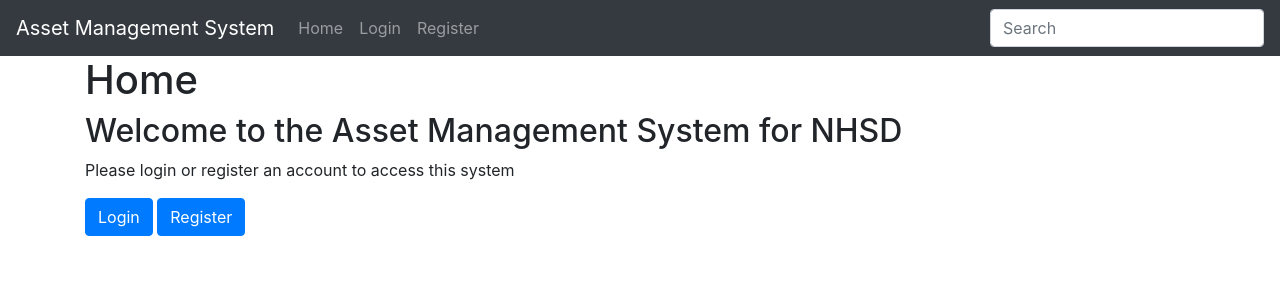
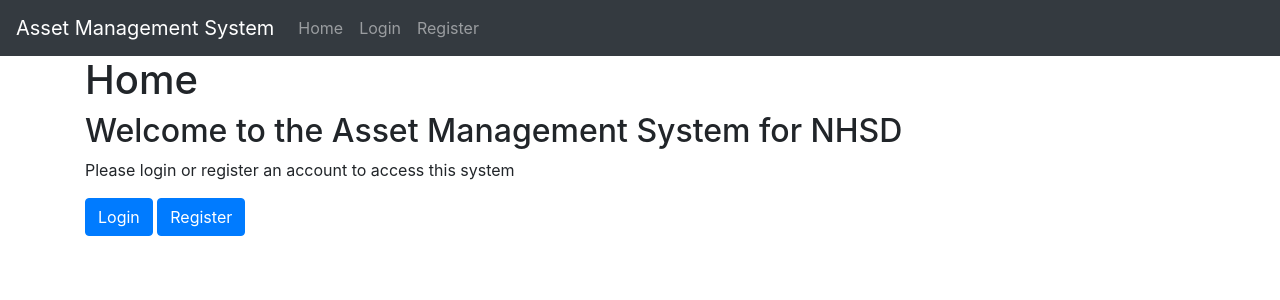
Before and after one commit to the-nathan-smith/asset-management-system, a Django app: page / in a window 1280 px wide. Shown: the top 300 px of the page. Run offline with Django 4.2, Linux system fonts and the light colour scheme.

Commit message:
Remove search bar

```diff
--- a/inventory/templates/inventory/base.html
+++ b/inventory/templates/inventory/base.html
@@ -49,9 +49,6 @@
                   </li>
                 {% endif %}
               </ul>
-              <form class="form-inline my-2 my-md-0">
-                <input class="form-control" type="text" placeholder="Search">
-              </form>
             </div>
           </nav>
 
```
